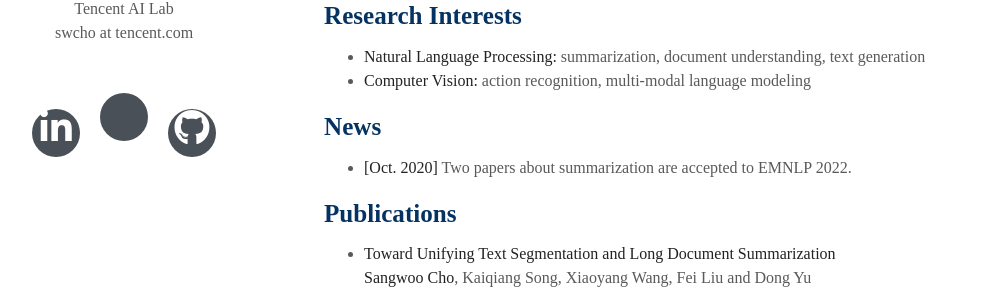
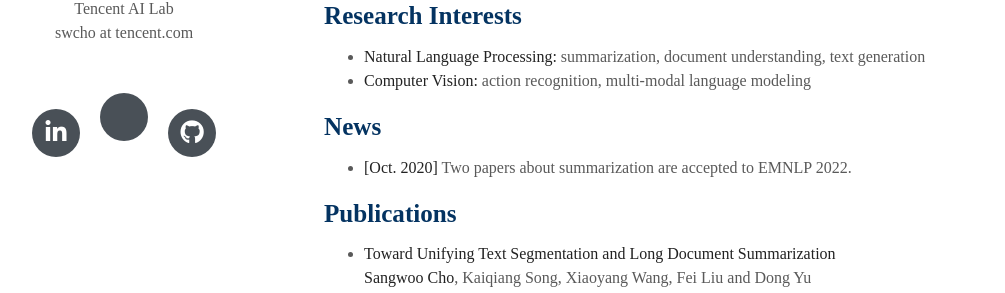
Before and after one commit to sangwoo3/sangwoo3.github.io, a Jekyll site: the page built from index.md, in a window 1280 px wide. Shown: the part 289-582 px from the top of the page, without its empty margins (146-1151 px from the left). Built offline with Jekyll 4.4.1, drawn with Linux system fonts in a browser that asks for light colours; nearby versions of some CDN libraries; some web fonts are replaced; a style sheet for code colours, icons or effects is not loaded; our own code applies the rules of GitHub Pages for plain Markdown files.

Commit message:
new homepage

```diff
--- a/_layouts/homepage.html
+++ b/_layouts/homepage.html
@@ -50,17 +50,17 @@
 
           {% if site.linkedin %}
           <a href="{{ site.linkedin }}" target="_blank">
-            <i class="fab fa-linkedin-in" style="font-size:1.5em;"></i>
+            <i class="fab fa-linkedin-in" style="font-size:1.0em;"></i>
           </a>
           {% endif %}
           {% if site.google_scholar %}
           <a href="{{ site.google_scholar}}" target="_blank">
-            <i class="ai ai-google-scholar" style="font-size:1.5em;"></i>
+            <i class="ai ai-google-scholar" style="font-size:1.0em;"></i>
           </a>
           {% endif %}
           {% if site.github_link %}
           <a href="{{ site.github_link }}" target="_blank">
-            <i class="fab fa-github" style="font-size:1.5em;"></i>
+            <i class="fab fa-github" style="font-size:1.0em;"></i>
           </a>
           {% endif %}
         </div>
```
